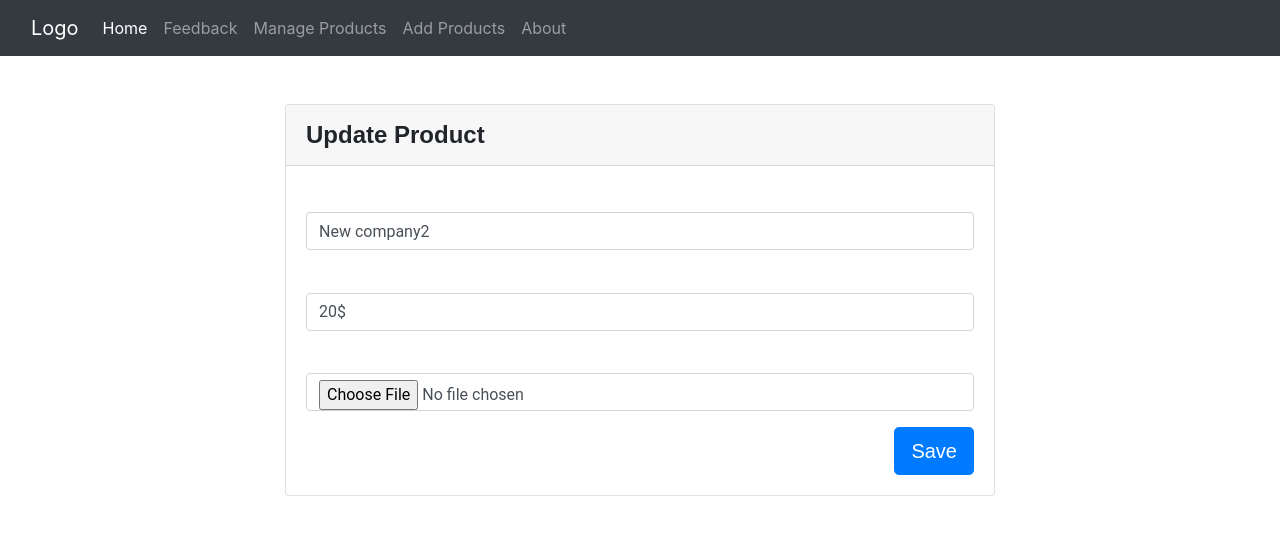
After one commit to MateenSeddiqi/Online-cosmetic-shop, a Django app: page /updateProduct/1/ in a window 1280 px wide. The commit adds this page. Shown: the top 535 px of the page. Run offline with Django 5.2, Linux system fonts and the light colour scheme; data comes from the database, SQL or seed files in the repository; both versions use the stored data as it was after the commit.

Commit message:
update product feature added

```diff
--- a/products/forms.py
+++ b/products/forms.py
@@ -22,11 +22,15 @@ class ProductForm(forms.ModelForm):
         fields = ['company', 'cost', 'image']
         widgets = {
             'company': forms.TextInput(attrs={'class': 'form-control', 'placeholder': 'Company', 'required': True}),
-            'cost': forms.NumberInput(attrs={'class': 'form-control', 'placeholder': 'Cost', 'required': True}),
-            'image': forms.FileInput(attrs={'class': 'form-control', 'placeholder': 'Image', 'required': True}),
+            'cost': forms.TextInput(attrs={'class': 'form-control', 'placeholder': 'Cost', 'required': True}),
+            'image': forms.FileInput(attrs={'class': 'form-control', 'placeholder': 'Image'}),
         }
         labels = {
             'company': '',
             'cost': '',
             'image': '',
         }
+
+    def __init__(self, *args, **kwargs):
+        super().__init__(*args, **kwargs)
+        self.fields['image'].required = False
--- /dev/null
+++ b/products/templates/updateProduct.html
@@ -0,0 +1,36 @@
+{% extends 'base.html' %}
+{% load static %}
+
+{% block content %}
+    <div class="container my-5">
+        <div class="row justify-content-center">
+            <div class="col-lg-8 col-md-10 col-sm-12">
+                <div class="card">
+                    <div class="card-header" style="font-family: 'Montserrat', sans-serif; font-size: 1.5rem; font-weight: bold;">
+                        Update Product
+                    </div>
+                    <div class="card-body" style="font-family: 'Roboto', sans-serif; font-size: 1.1rem;">
+                        <form method="post" enctype="multipart/form-data">
+                            {% csrf_token %}
+                            <div class="form-group">
+                                <label for="{{ form.company.id_for_label }}">{{ form.company.label }}</label>
+                                {{ form.company }}
+                            </div>
+                            <div class="form-group">
+                                <label for="{{ form.cost.id_for_label }}">{{ form.cost.label }}</label>
+                                {{ form.cost }}
+                            </div>
+                            <div class="form-group">
+                                <label for="{{ form.image.id_for_label }}">{{ form.image.label }}</label>
+                                {{ form.image }}
+                            </div>
+                            <div class="text-right">
+                                <button type="submit" class="btn btn-primary btn-lg" style="font-family: 'Montserrat', sans-serif;">Save</button>
+                            </div>
+                        </form>
+                    </div>
+                </div>
+            </div>
+        </div>
+    </div>
+{% endblock %}
--- a/products/urls.py
+++ b/products/urls.py
@@ -11,7 +11,7 @@ urlpatterns = [
     path('delete-feedback/<int:pk>/', views.delete_feedback, name='delete-feedback'),
     path('manageProduct/', views.manageProduct, name='manageProduct'),
     path('addProduct/', views.addProduct, name='addProduct'),
-    # path('update-product/<int:pk>/', views.update_product, name='update-product'),
+    path('updateProduct/<int:pk>/', views.updateProduct, name='updateProduct'),
     path('deleteProduct/<int:pk>/', views.deleteProduct, name='deleteProduct'),
 ]
 
--- a/products/views.py
+++ b/products/views.py
@@ -57,3 +57,18 @@ def deleteProduct(request, pk):
     product = get_object_or_404(Product, pk=pk)
     product.delete()
     return redirect('manageProduct')
+
+
+def updateProduct(request, pk):
+    product = get_object_or_404(Product, pk=pk)
+
+    if request.method == 'POST':
+        form = ProductForm(request.POST, request.FILES or None, instance=product)
+        if form.is_valid():
+            form.save()
+            return redirect('manageProduct')
+    else:
+        # Populate the form with the existing product data
+        form = ProductForm(instance=product)
+
+    return render(request, 'updateProduct.html', {'form': form})
```
Also changed, not shown: products/templates/manageProduct.html (+1 -10 lines), db.sqlite3.
